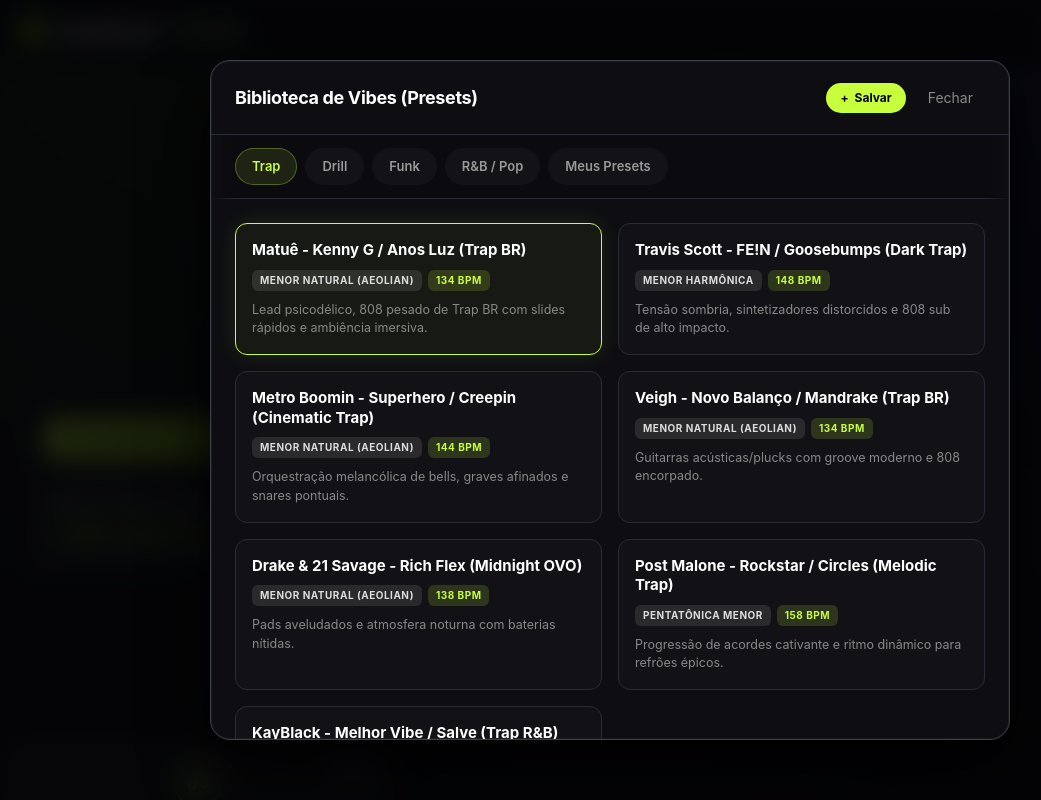
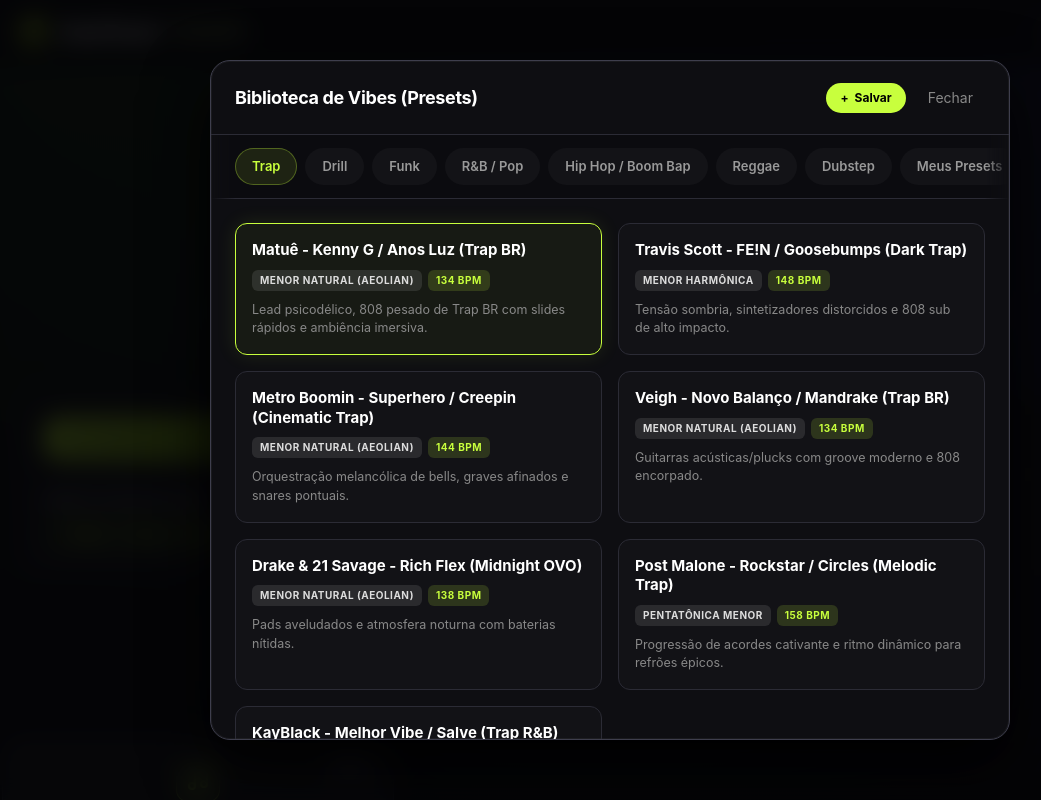
Before and after one commit to srGabrielx/AutoTunelPro, a Next.js app: page / in a window 1280 px wide. Both pictures are taken after a click on the button "1. Matuê - Kenny G / Anos Luz (Trap BR)". Shown: the top 800 px of the page, without its empty margins (30-1071 px from the left). Built offline with nearby package versions, Linux system fonts and the light colour scheme.

Commit message:
feat: add categories to preset browser

```diff
--- a/components/BeatStudio.tsx
+++ b/components/BeatStudio.tsx
@@ -2066,7 +2066,7 @@
             </div>
 
             <div className="preset-tabs">
-              {["Trap", "Drill", "Funk", "R&B / Pop", "Meus Presets"].map((tab) => (
+              {["Trap", "Drill", "Funk", "R&B / Pop", "Hip Hop / Boom Bap", "Reggae", "Dubstep", "Meus Presets"].map((tab) => (
                 <button
                   key={tab}
                   className={`preset-tab ${presetCategory === tab ? "active" : ""}`}
@@ -2127,6 +2127,9 @@
                     if (presetCategory === "Drill") return info.style.includes("uk") || info.label.toLowerCase().includes("drill");
                     if (presetCategory === "Funk") return info.style.includes("funk");
                     if (presetCategory === "R&B / Pop") return info.style.includes("rnb") || info.style.includes("pop") || info.style.includes("amapiano");
+                    if (presetCategory === "Hip Hop / Boom Bap") return info.style.includes("hip") || info.style.includes("boom");
+                    if (presetCategory === "Reggae") return info.style.includes("reggae");
+                    if (presetCategory === "Dubstep") return info.style.includes("dubstep");
                     return true;
                   })
                   .map(([id, info]) => (
```
